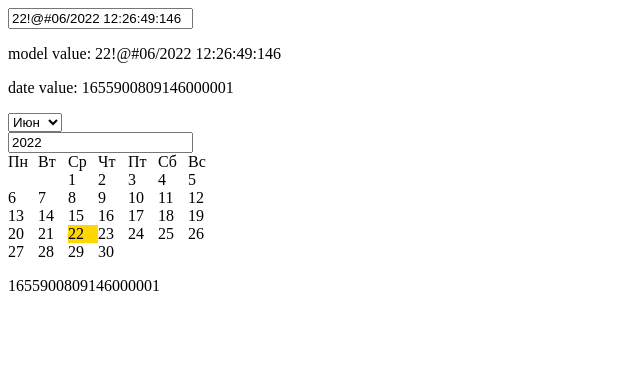
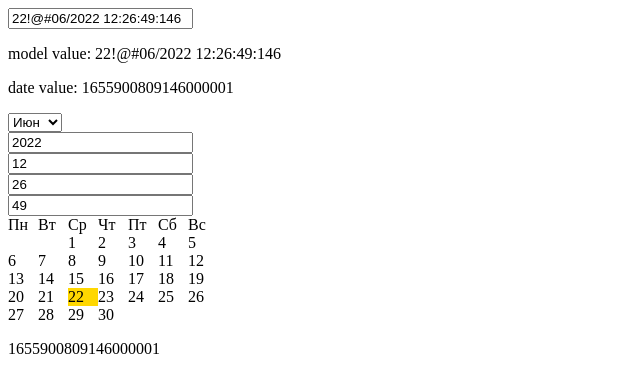
Before and after one commit to GazpachoGit/DateEditor, an Angular app: page / in a window 1280 px wide. Shown: the top 392 px of the page, without its empty margins (0-640 px from the left). Built offline with nearby package versions, Linux system fonts and the light colour scheme.

Commit message:
time inputs

```diff
--- a/src/app/app-date-editor/app-date-editor.component.html
+++ b/src/app/app-date-editor/app-date-editor.component.html
@@ -1,4 +1,4 @@
 <input #textInput type="text" [value]="value" (keyup)="onNavigation($event)" (input)="updateValue($event)"/>
 <p>model value: {{value}}</p>
 <p>date value: {{internalValue}}</p>
-<app-date-picker [mode]="inputMode" [date]="internalValue" (onDateChange)="onPickerDateChange($event)"></app-date-picker>
+<app-date-picker [mode]="inputMode" [format]="format" [date]="internalValue" (onDateChange)="onPickerDateChange($event)"></app-date-picker>
--- a/src/app/date-picker/date-picker.component.html
+++ b/src/app/date-picker/date-picker.component.html
@@ -1,13 +1,13 @@
 <div class="calendar">
-    <span>
-      <select name="month" [(ngModel)]="selectedMonth" (change)="onChange()">
-        <option *ngFor="let month of monthes" [value]="month.value">{{month.title}}</option>
-      </select>
-    </span>
-    <span>
-      <input type="number" [(ngModel)]="selectedYear" (blur)="onChange()"/>
-    </span>
+    <select name="month" [(ngModel)]="selectedMonth" (change)="onChange()">
+      <option *ngFor="let month of monthes" [value]="month.value">{{month.title}}</option>
+    </select>
+    <input type="number" [(ngModel)]="selectedYear" (blur)="onChange()"/>
+    <input *ngIf="format.includes('HH')" type="number" [(ngModel)]="selectedHour" (blur)="onChange()"/>
+    <input *ngIf="format.includes('mm')" type="number" [(ngModel)]="selectedMinute" (blur)="onChange()"/>
+    <input *ngIf="format.includes('ss')" type="number" [(ngModel)]="selectedSecond" (blur)="onChange()"/>
     <br>
+
     <span *ngFor='let weekDay of weekDaysName' class="day">
       {{ weekDay }}
     </span>
--- a/src/app/date-picker/date-picker.component.ts
+++ b/src/app/date-picker/date-picker.component.ts
@@ -19,6 +19,7 @@ interface MonthOption {
 export class DatePickerComponent {
   @Output() onDateChange = new EventEmitter<string>()
   @Input('mode') inputMode: string
+  @Input() format: string
   @Input('date')
   set inputDateString(value: string | null) {
     let date: Date
@@ -36,6 +37,9 @@ export class DatePickerComponent {
     this.selectedDate = date.getDate()
     this.selectedMonth = date.getMonth()
     this.selectedYear = date.getFullYear()
+    this.selectedHour = date.getHours()
+    this.selectedMinute = date.getMinutes()
+    this.selectedSecond = date.getSeconds()
     this.getMonthLayout()
   }
   get inputDateString(): string | null {
@@ -43,7 +47,7 @@ export class DatePickerComponent {
   }
 
   get internalDate() {
-    let newDate = new Date(this.selectedYear, this.selectedMonth, this.selectedDate, this.inputDate.getHours(), this.inputDate.getMinutes(), this.inputDate.getSeconds())
+    let newDate = new Date(this.selectedYear, this.selectedMonth, this.selectedDate, this.selectedHour, this.selectedMinute, this.selectedSecond)
     let stringNewDate = newDate.valueOf().toString().slice(0, -3)
     //milisec
     if (this.inputDateString != null) {
@@ -75,6 +79,9 @@ export class DatePickerComponent {
   selectedDate: number
   selectedMonth: number
   selectedYear: number
+  selectedHour: number
+  selectedMinute: number
+  selectedSecond: number
   _internalDate: string
 
 
```
Also changed, not shown: src/app/app.component.html (line endings or trailing spaces).
